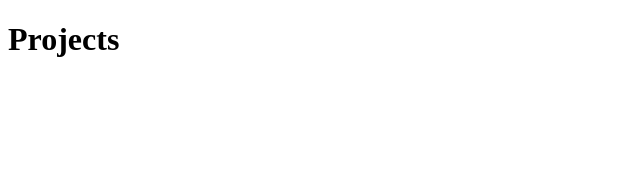
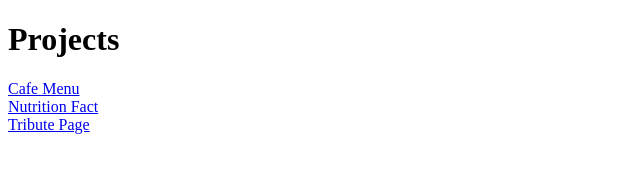
Before and after one commit to olivm83/Web-dev-training, a plain HTML site: page Web Development course/index.html in a window 1280 px wide. Shown: the whole page, without its empty margins (0-640 px from the left). Drawn offline with Linux system fonts and the light colour scheme.

Commit message:
Added links in home page

```diff
--- a/Web Development course/index.html
+++ b/Web Development course/index.html
@@ -12,10 +12,10 @@
 </header>
 
 <main>
-    <div class="project"><a href=""></a></div>
-    <div class="project"><a href=""></a></div>
-    <div class="project"><a href=""></a></div>
-    <div class="project"><a href=""></a></div>
+    <div class="project"><a href="Web Development course/CafeMenu/menu.html">Cafe Menu</a></div>
+    <div class="project"><a href="https://github.com/olivm83/Web-dev-training/blob/main/Web%20Development%20course/NutriFact/nutrifact.html">Nutrition Fact</a></div>
+    <div class="project"><a href="https://github.com/olivm83/Web-dev-training/blob/main/Web%20Development%20course/PricingPanel/PriceTableStarter/index.html"></a></div>
+    <div class="project"><a href="Web Development course/tributepage/tributepage.html">Tribute Page</a></div>
     <div class="project"><a href=""></a></div>
     <div class="project"><a href=""></a></div>
     <div class="project"><a href=""></a></div>
```
